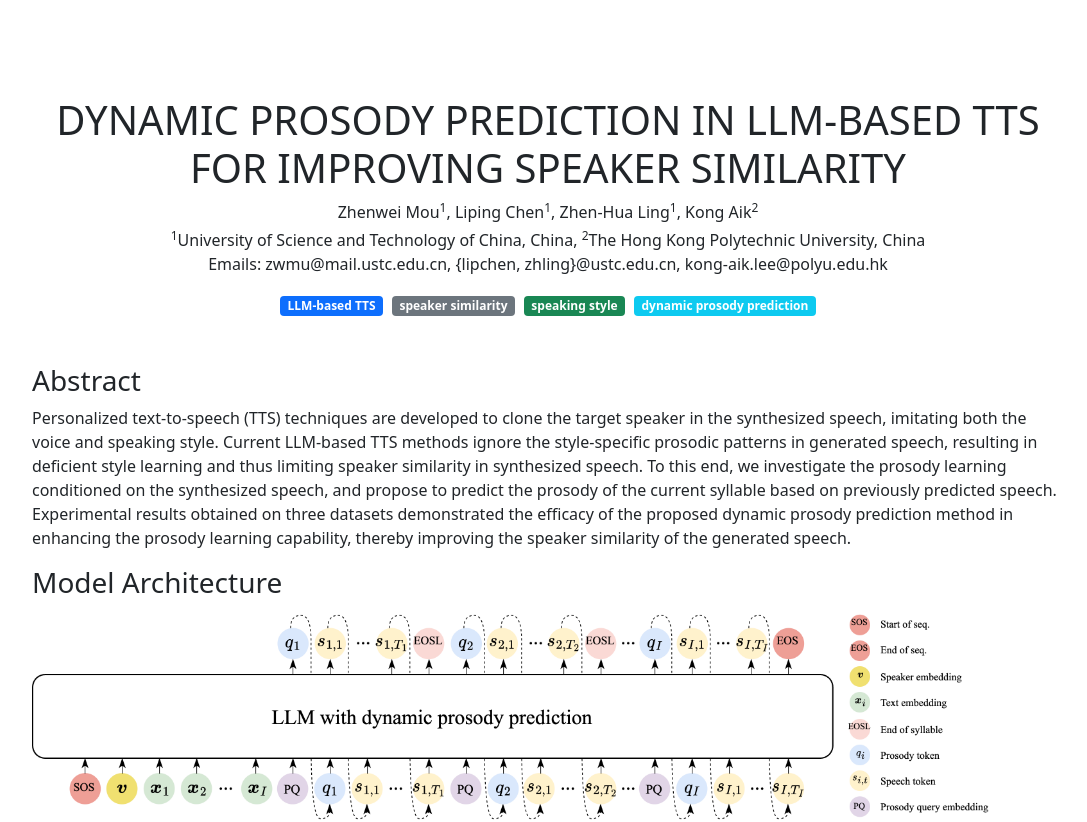
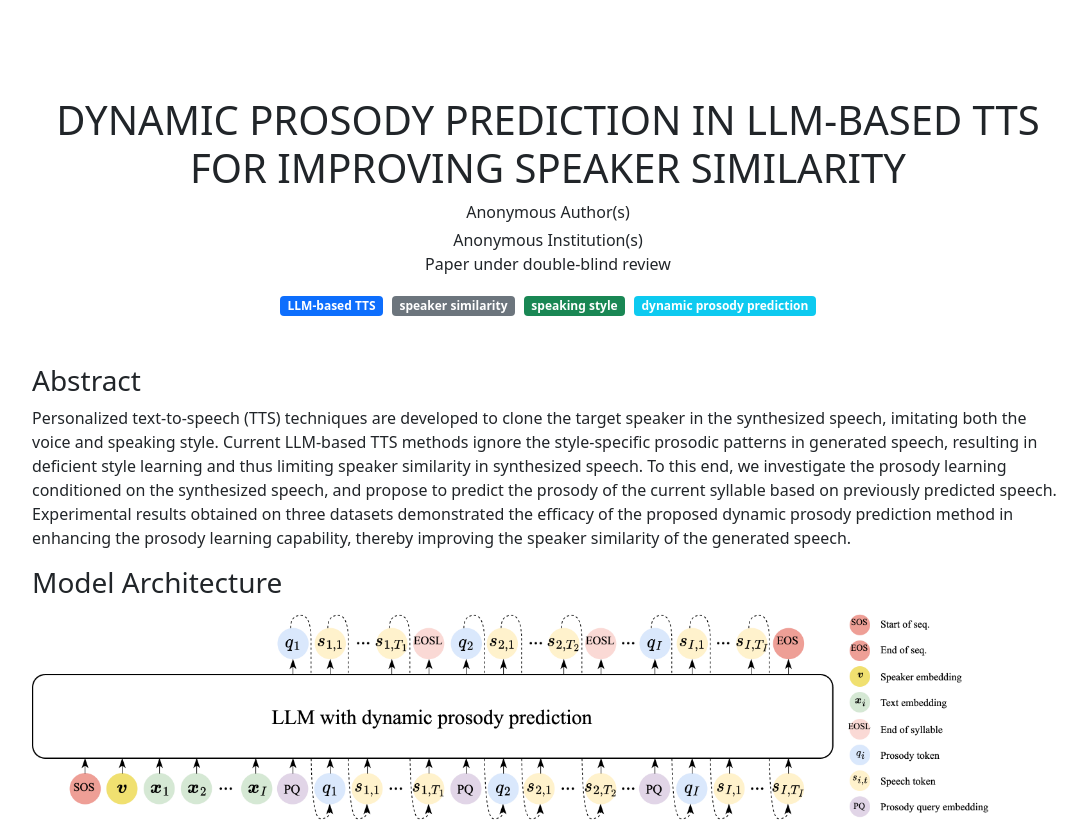
Before and after one commit to muzw/dynapros, a plain HTML site: page index.html in a window 1280 px wide. Shown: the top 822 px of the page, without its empty margins (92-1179 px from the left). Drawn offline with nearby package versions, Linux system fonts and the light colour scheme; some icons are missing; a web font is replaced by a local one.

Commit message:
匿名化

```diff
--- a/index.html
+++ b/index.html
@@ -57,12 +57,12 @@
                 <h1 class="header-title">DYNAMIC PROSODY PREDICTION IN LLM-BASED TTS FOR IMPROVING
 					SPEAKER SIMILARITY</h1>
 					<div class="authors">
-						<p class="mb-1">Zhenwei Mou<sup>1</sup>, Liping Chen<sup>1</sup>, Zhen-Hua Ling<sup>1</sup>, Kong Aik<sup>2</sup></p>
+						<p class="mb-1">Anonymous Author(s)</p>
 						<p class="author-affiliation mb-0">
-							<sup>1</sup>University of Science and Technology of China, China, <sup>2</sup>The Hong Kong Polytechnic University, China
+							Anonymous Institution(s)
 						</p>
 						<p class="author-affiliation mb-0">
-							Emails: zwmu@mail.ustc.edu.cn, {lipchen, zhling}@ustc.edu.cn, kong-aik.lee@polyu.edu.hk
+							Paper under double-blind review
 						</p>
 					</div>
                 <div class="mt-3">
```
